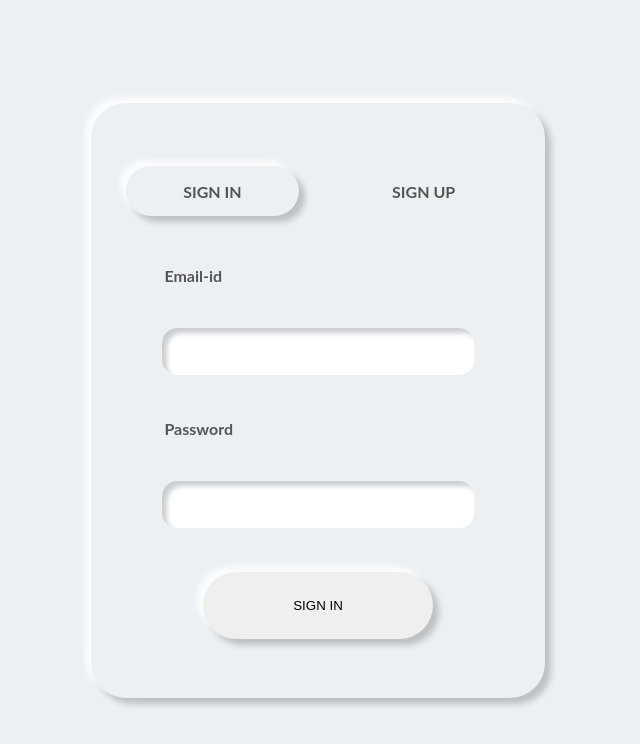
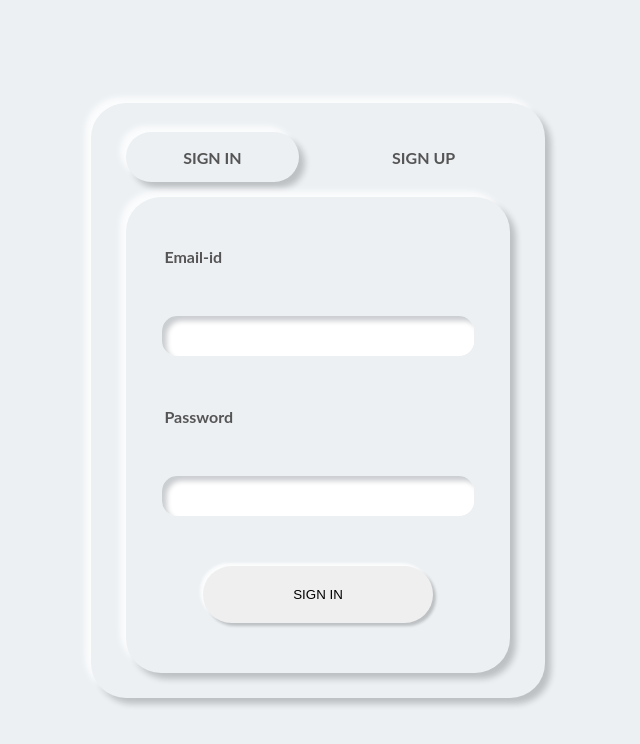
Before and after one commit to RISHIKESHdev/Signin_Signup_form_reactjs, a React (Create React App) app in the folder frontendform/: page / in a window 1280 px wide. In both pictures the pointer is over the button "SIGN IN". Shown: the top 744 px of the page, without its empty margins (322-962 px from the left). Built offline with nearby package versions, Linux system fonts and the light colour scheme.

Commit message:
frontend enhanced without data layer

```diff
--- a/frontendform/src/App.css
+++ b/frontendform/src/App.css
@@ -80,3 +80,10 @@ button{
     -6px -6px 6px rgba(255, 255, 255, 0.8),
     6px 6px 6px rgba(0, 0, 0, 0.2);
 }
+button:hover{
+    cursor: pointer;
+    box-shadow:
+    -3px -3px 3px rgba(255, 255, 255, 0.8),
+    3px 3px 3px rgba(0, 0, 0, 0.2);
+    transition: 1s;
+}
--- a/frontendform/src/App.js
+++ b/frontendform/src/App.js
@@ -22,13 +22,14 @@ function App() {
             <input type="text" id="b4" required="required"/>
             <button>SIGN UP</button>
           </form>
-
           </>):(<>
-            <label htmlFor="b2" >Email-id</label>
-            <input type="text" id="b2" required="required"/>
-            <label htmlFor="b3" >Password</label>
-            <input type="text" id="b3" required="required"/>
-            <button>SIGN IN</button>
+            <form className="formBody">
+              <label htmlFor="b2" >Email-id</label>
+              <input type="text" id="b2" required="required"/>
+              <label htmlFor="b3" >Password</label>
+              <input type="text" id="b3" required="required"/>
+              <button>SIGN IN</button>
+            </form>
           </>)}
         </div>
     </body>
```
